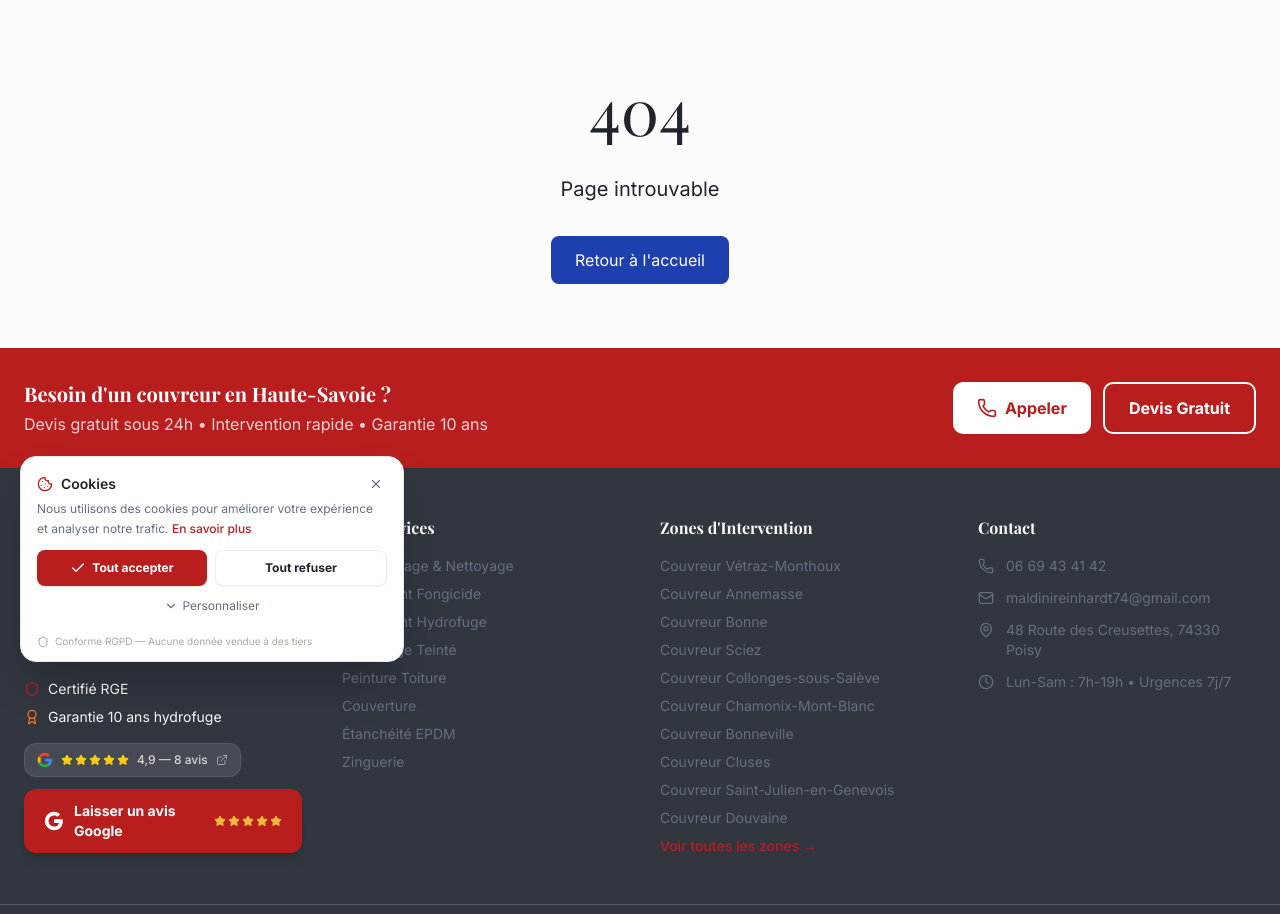
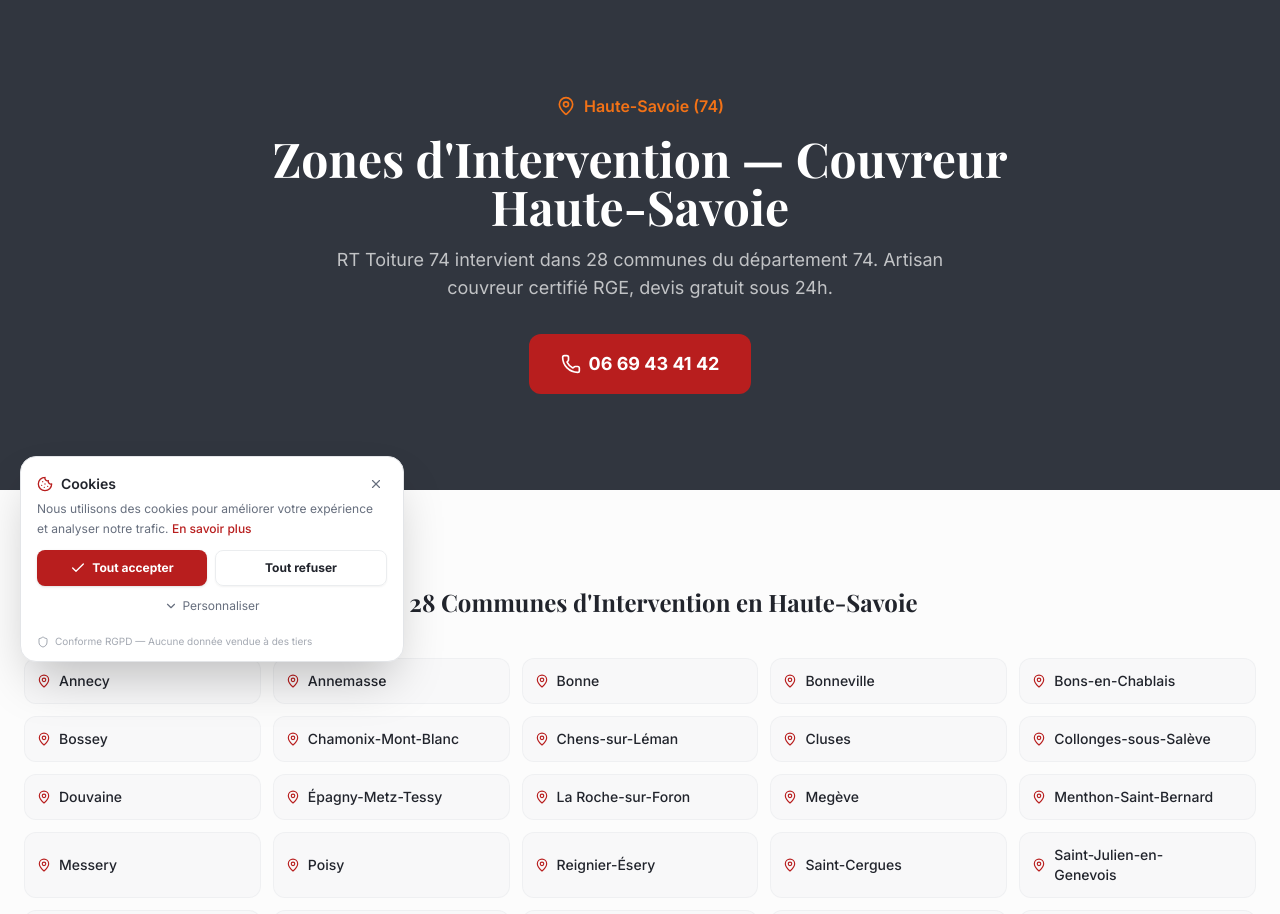
Before and after one commit to sleal-alt/rt-toiture-next, a Next.js app: page /couvreur in a window 1280 px wide. Before the commit this address had no page. Shown: the part 118-1032 px from the top of the page. Built offline with nearby package versions, Linux system fonts and the light colour scheme.

Commit message:
feat: page index /couvreur + correction liens zones footer et carte

```diff
--- /dev/null
+++ b/app/couvreur/page.jsx
@@ -0,0 +1,60 @@
+import Link from 'next/link'
+import { COMMUNES } from '@/lib/siteData'
+import { MapPin, ArrowRight, Phone } from 'lucide-react'
+
+export const metadata = {
+  title: 'Couvreur Haute-Savoie — Toutes nos Zones d\'Intervention | RT Toiture 74',
+  description: 'RT Toiture 74 intervient dans tout le département 74 : Annecy, Annemasse, Bonneville, Cluses, Sallanches et toutes les communes de Haute-Savoie. Artisan RGE certifié. Devis gratuit.',
+  alternates: { canonical: 'https://www.rt-toiture74.fr/couvreur' },
+}
+
+export default function CouvreurIndexPage() {
+  return (
+    <>
+      {/* Hero */}
+      <section className="bg-accent py-16 lg:py-24">
+        <div className="max-w-4xl mx-auto px-6 text-center">
+          <div className="flex items-center gap-2 justify-center mb-4">
+            <MapPin className="w-5 h-5 text-secondary" />
+            <span className="text-secondary font-semibold">Haute-Savoie (74)</span>
+          </div>
+          <h1 className="font-heading text-3xl md:text-5xl font-bold text-white mb-4">
+            Zones d'Intervention — Couvreur Haute-Savoie
+          </h1>
+          <p className="text-white/70 text-lg max-w-2xl mx-auto">
+            RT Toiture 74 intervient dans {COMMUNES.length} communes du département 74. Artisan couvreur certifié RGE, devis gratuit sous 24h.
+          </p>
+          <div className="mt-8">
+            <a href="tel:0669434142">
+              <button className="inline-flex items-center gap-2 bg-primary hover:bg-primary/90 text-white font-bold px-8 py-4 rounded-xl text-lg transition">
+                <Phone className="w-5 h-5" /> 06 69 43 41 42
+              </button>
+            </a>
+          </div>
+        </div>
+      </section>
+
+      {/* Grille communes */}
+      <section className="py-16 lg:py-24">
+        <div className="max-w-7xl mx-auto px-6">
+          <h2 className="font-heading text-2xl font-bold mb-10 text-center">
+            Nos {COMMUNES.length} Communes d'Intervention en Haute-Savoie
+          </h2>
+          <div className="grid grid-cols-2 sm:grid-cols-3 md:grid-cols-4 lg:grid-cols-5 gap-3">
+            {COMMUNES.sort((a, b) => a.name.localeCompare(b.name)).map(commune => (
+              <Link
+                key={commune.slug}
+                href={`/couvreur/${commune.slug}`}
+                className="flex items-center gap-2 p-3 bg-muted/50 hover:bg-primary/5 hover:text-primary border border-border/40 hover:border-primary/30 rounded-xl text-sm font-medium transition group"
+              >
+                <MapPin className="w-3.5 h-3.5 text-primary shrink-0" />
+                <span>{commune.name}</span>
+                <ArrowRight className="w-3 h-3 ml-auto opacity-0 group-hover:opacity-100 transition-opacity shrink-0" />
+              </Link>
+            ))}
+          </div>
+        </div>
+      </section>
+    </>
+  )
+}
--- a/src/components/home/MapSection.jsx
+++ b/src/components/home/MapSection.jsx
@@ -145,7 +145,7 @@ export default function MapSection() {
               </Link>
             ))}
             <div className="mt-3 pt-3 border-t border-border">
-              <Link href="/couvreur/annecy">
+              <Link href="/couvreur">
                 <Button size="sm" className="w-full gap-2 text-xs">
                   Voir toutes les communes <ArrowRight className="w-3.5 h-3.5" />
                 </Button>
--- a/src/components/layout/Footer.jsx
+++ b/src/components/layout/Footer.jsx
@@ -90,7 +90,7 @@ export default function Footer() {
               </li>
             ))}
             <li>
-              <Link href="/services" className="text-primary font-medium hover:underline">Voir toutes les zones →</Link>
+              <Link href="/couvreur" className="text-primary font-medium hover:underline">Voir toutes les zones →</Link>
             </li>
           </ul>
         </div>
```
